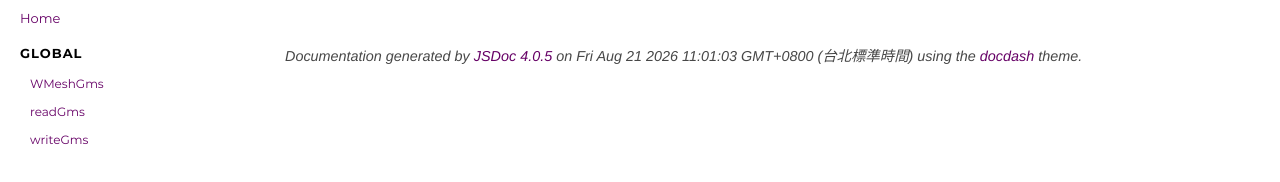
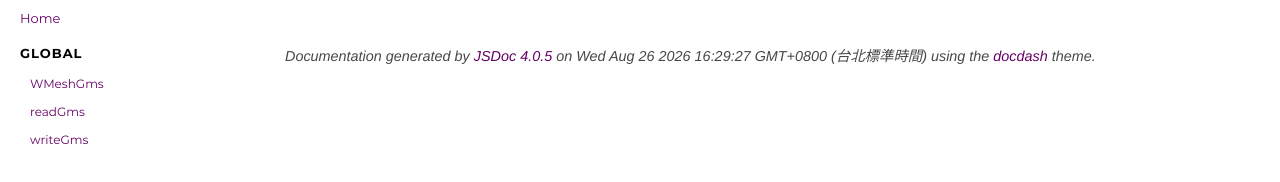
Before and after one commit to yuda-lyu/w-mesh-gms, a website: page docs/index.html in a window 1280 px wide. Drawn offline with Linux system fonts and the light colour scheme.

Commit message:
modify: update pks

```diff
--- a/docs/index.html
+++ b/docs/index.html
@@ -71,7 +71,7 @@
 <br class="clear">
 
 <footer>
-    Documentation generated by <a href="https://github.com/jsdoc3/jsdoc">JSDoc 4.0.5</a> on Fri Aug 21 2026 11:01:03 GMT+0800 (台北標準時間) using the <a href="https://github.com/clenemt/docdash">docdash</a> theme.
+    Documentation generated by <a href="https://github.com/jsdoc3/jsdoc">JSDoc 4.0.5</a> on Wed Aug 26 2026 16:29:27 GMT+0800 (台北標準時間) using the <a href="https://github.com/clenemt/docdash">docdash</a> theme.
 </footer>
 
 <script>prettyPrint();</script>
--- a/package.json
+++ b/package.json
@@ -1,9 +1,9 @@
 {
   "name": "w-mesh-gms",
-  "version": "1.0.18",
+  "version": "1.0.19",
   "main": "dist/w-mesh-gms.umd.js",
   "dependencies": {
-    "wsemi": "^1.8.79"
+    "wsemi": "^1.8.80"
   },
   "devDependencies": {
     "w-package-tools": "^1.1.15"
```
Also changed, not shown: docs/WMeshGms.mjs.html (+1 -1 lines), docs/global.html (+1 -1 lines), dist/w-mesh-gms.umd.js, 1 other file.
